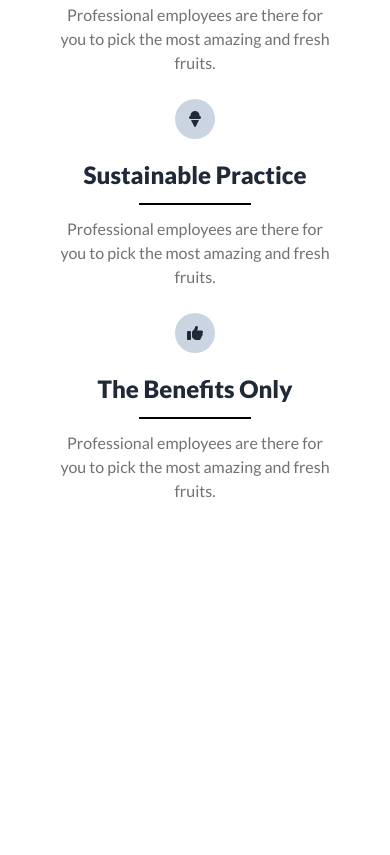
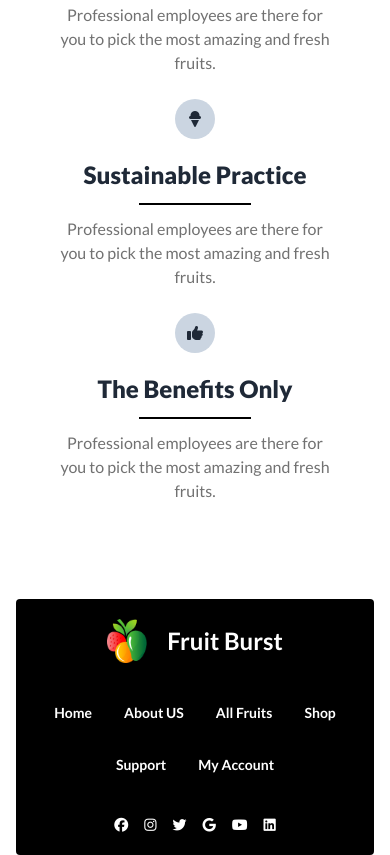
Before and after one commit to rahinur22/fruit-burst, a plain HTML site: page index.html in a window 390 px wide. Shown: the part 4943-5798 px from the top of the page. Before the commit the page ends 5542 px from the top, so only its background shows below. Drawn offline with nearby package versions, Linux system fonts and the light colour scheme.

Commit message:
Responsive-Footer section

```diff
--- a/index.html
+++ b/index.html
@@ -961,14 +961,14 @@
 
     </main>
 
-    <footer class="w-11/12 hidden footer footer-center p-10 bg-black text-base-content rounded">
+    <footer class="w-11/12 footer footer-center p-5 lg:p-10 bg-black text-base-content rounded">
 
         <div class="flex gap-5">
-            <img src="images/logo.png" alt="">
-            <h1 class="text-4xl text-white font-bold">Fruit Burst</h1>
+            <img src="images/logo.png" alt="" class="w-10 md:w-14 lg:w-auto">
+            <h1 class="text-2xl md:text-3xl lg:text-4xl text-white font-bold">Fruit Burst</h1>
         </div>
 
-        <div class="grid grid-flow-col gap-10 text-base text-white font-semibold">
+        <div class="flex flex-wrap gap-8 text-sm md:gap-7 md:text-base lg:gap-10 lg:text-lg justify-center items-center  text-white font-semibold">
             <a href="#" class="">Home</a>
             <a href="#" class="">About US</a>
             <a href="#" class="">All Fruits</a>
@@ -978,7 +978,7 @@
         </div>
 
         <div>
-            <div class="grid grid-flow-col gap-6 text-white">
+            <div class="grid grid-flow-col gap-4 md:gap-6 lg:gap-8 text-white">
                 <a href="#"><i class="fa-brands fa-facebook"></i></a>
                 <a href="#"><i class="fa-brands fa-instagram"></i></a>
                 <a href="#"><i class="fa-brands fa-twitter"></i></a>
```
